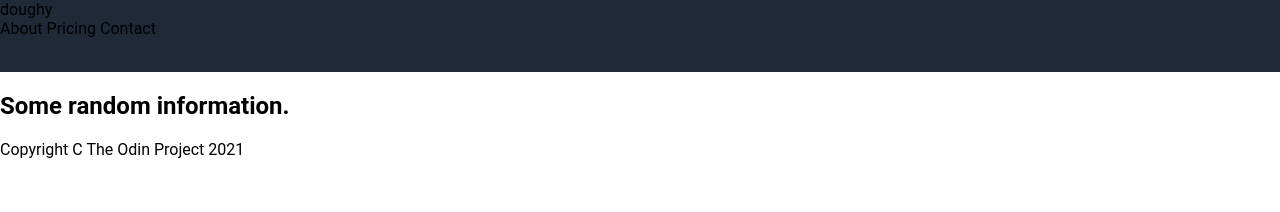
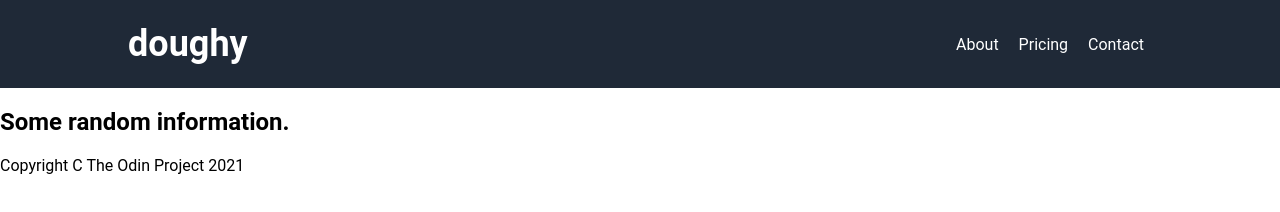
Before and after one commit to mglvn/landing-page, a plain HTML site: page index.html in a window 1280 px wide. Drawn offline with Linux system fonts and the light colour scheme.

Commit message:
Added header styling

```diff
--- a/index.html
+++ b/index.html
@@ -10,9 +10,9 @@
     <div class="header">
         <span class="header-logo">doughy</span>
         <div class="links">
-            <a class="nav-link">About</a>
-            <a class="nav-link">Pricing</a>
-            <a class="nav-link">Contact</a>
+            <a class="nav-link" href="#">About</a>
+            <a class="nav-link" href="#">Pricing</a>
+            <a class="nav-link" href="#">Contact</a>
         </div>
     </div>
     <div class="hero">
--- a/style.css
+++ b/style.css
@@ -6,4 +6,20 @@ body {
 .header {
     height: 72px;
     background-color: #1f2937;
+    display: flex;
+    justify-content: space-between;
+    align-items: center;
+    color: white;
+    padding: 8px 128px;
 }
+
+.header-logo {
+    font-size: 36px;
+    font-weight: bold;
+}
+
+.nav-link {
+    color: white;
+    text-decoration: none;
+    margin: 8px;
+}
```
